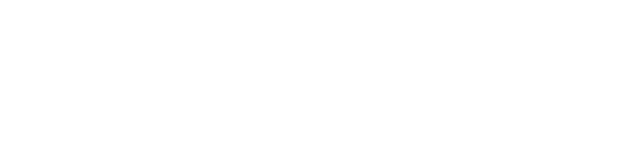
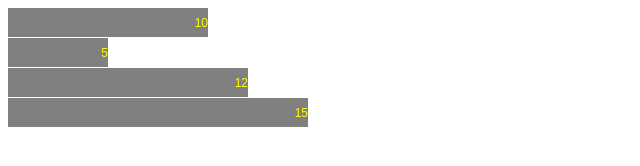
Before and after one commit to jf-lambert/d3-tests, a website: page index.html in a window 1280 px wide. Shown: the whole page, without its empty margins (0-640 px from the left). Drawn offline with nearby package versions, Linux system fonts and the light colour scheme.

Commit message:
Tutorial d3

```diff
--- a/index.html
+++ b/index.html
@@ -4,9 +4,43 @@
     <meta charset="UTF-8">
     <meta http-equiv="X-UA-Compatible" content="IE=edge">
     <meta name="viewport" content="width=device-width, initial-scale=1.0">
+    <link rel="stylesheet" href="./src/css/style.css">
+    <script src="./node_modules/d3/dist/d3.min.js"></script>
+    <script src="./node_modules/d3-transition/dist/d3-transition.min.js"></script>
     <title>D3 TESTS</title>
 </head>
 <body>
+    <script>
+        var data = [10, 5, 12, 15];
 
+        var width = 300
+           scaleFactor = 20,
+           barHeight = 30;
+
+        var graph = d3.select("body")
+           .append("svg")
+           .attr("width", width)
+           .attr("height", barHeight * data.length);
+
+        var bar = graph.selectAll("g")
+           .data(data)
+           .enter()
+           .append("g")
+           .attr("transform", function(d, i) {
+              return "translate(0," + i * barHeight + ")";
+           });
+        bar.append("rect").attr("width", function(d) {
+           return d * scaleFactor;
+        })
+
+        .attr("height", barHeight - 1);
+
+        bar.append("text")
+           .attr("x", function(d) { return (d*scaleFactor); })
+           .attr("y", barHeight / 2)
+           .attr("dy", ".35em")
+           .text(function(d) { return d; });
+     </script>
+<script src="src/js/app.js"></script>
 </body>
 </html>
--- a/package.json
+++ b/package.json
@@ -7,5 +7,8 @@
     "test": "echo \"Error: no test specified\" && exit 1"
   },
   "author": "JF Lambert",
-  "license": "ISC"
+  "license": "ISC",
+  "dependencies": {
+    "d3": "^7.8.0"
+  }
 }
--- /dev/null
+++ b/src/css/style.css
@@ -0,0 +1,9 @@
+svg rect {
+    fill: gray;
+ }
+
+ svg text {
+    fill: yellow;
+    font: 12px sans-serif;
+    text-anchor: end;
+ }
```
Also changed, not shown: src/js/app.js (added), 2 other files.
